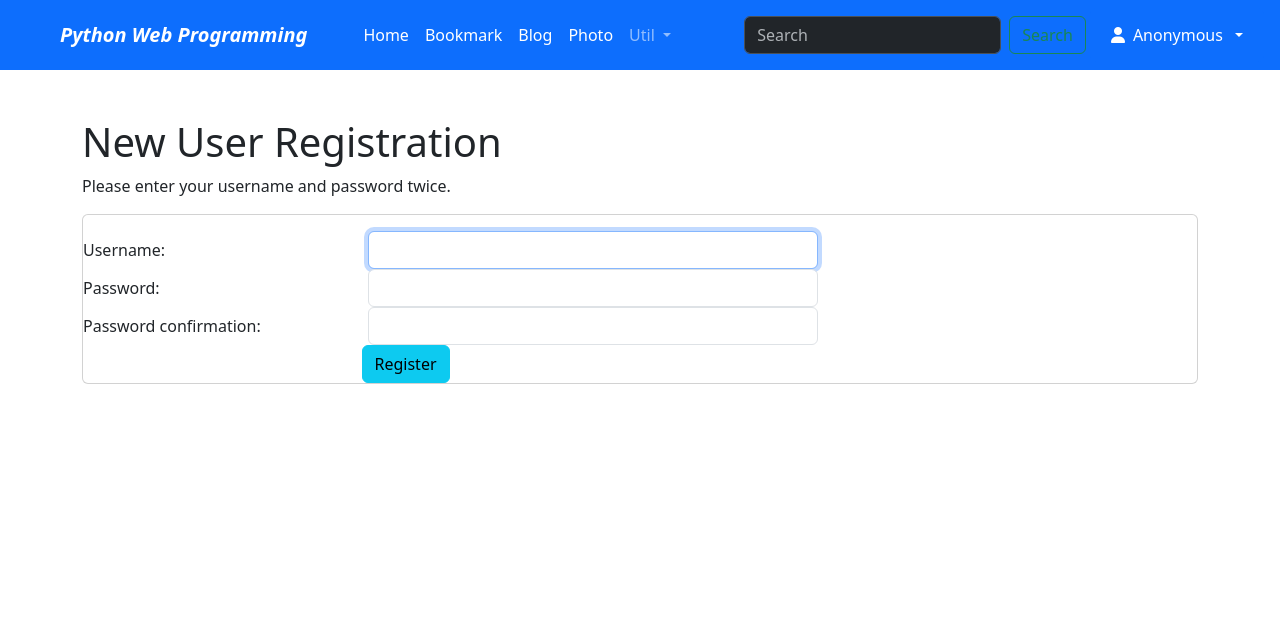
After one commit to lsh18101997/bookmark, a Django app: page /accounts/register/ in a window 1280 px wide. The commit adds this page. Shown: the top 624 px of the page. Run offline with Django 5.2, Linux system fonts and the light colour scheme; some libraries are stand-ins or nearby versions.

Commit message:
modofied photo app, add registration

```diff
--- a/blog/templates/blog/post_all.html
+++ b/blog/templates/blog/post_all.html
@@ -8,7 +8,7 @@
 <h1>BLOG POST LIST</h1>
 <br>
 <div class="row">
-
+    사용자 정보 {{user}}
     {% for post in posts %}
     <div class="card" style="width: 18rem;">
         <div class="card-body">
--- a/config/settings.py
+++ b/config/settings.py
@@ -42,6 +42,7 @@ INSTALLED_APPS = [
     'taggit.apps.TaggitAppConfig',
     'taggit_templatetags2',
     'photo',
+    'widget_tweaks',
 ]
 
 MIDDLEWARE = [
@@ -137,3 +138,7 @@ TAGGIT_LIMIT=50
 
 DISQUS_SHORTNAME = 'lion-blog-site'
 DISQUS_MY_DOMAIN = 'http://127.0.0.1:8000'
+
+LOGIN_REDIRECT_URL='/'
+# LOGIN_URL
+LOGOUT_REDIRECT_URL='/'
--- a/config/urls.py
+++ b/config/urls.py
@@ -19,6 +19,8 @@ from django.urls import path, include
 from config.views import HomeView
 from django.conf.urls.static import static
 from django.conf import settings
+from config.views import UserCreateView, UserCreateDoneTV
+from django.contrib.auth import views as auth_views
 
 urlpatterns = [
     path("", HomeView.as_view(), name="home"),
@@ -26,5 +28,9 @@ urlpatterns = [
     path('bookmark/', include('mybookmark.urls')),
     path('blog/', include('blog.urls')),
     path("photo/", include("photo.urls")),
+    path('accounts/', include('django.contrib.auth.urls')),
+    path('accounts/register/',UserCreateView.as_view(), name='register'),
+    path('accounts/register/done/',UserCreateDoneTV.as_view(), name='register_done'),
+    # path('logout/', auth_views.LoginView.as_view(next_page='home'), name='logout'),
 
 ] + static(settings.MEDIA_URL, document_root = settings.MEDIA_ROOT)
--- a/config/views.py
+++ b/config/views.py
@@ -1,4 +1,17 @@
 from django.views.generic import TemplateView
+# 신규 내용
+from django.views.generic import CreateView
+from django.contrib.auth.forms import UserCreationForm
+from django.urls import reverse_lazy
 
 class HomeView(TemplateView):
-    template_name = 'home.html'
+    template_name="home.html"
+
+# 신규 내용
+class UserCreateView(CreateView):
+    template_name = 'registration/register.html'
+    form_class = UserCreationForm
+    success_url = reverse_lazy('register_done')
+
+class UserCreateDoneTV(TemplateView):
+    template_name = 'registration/register_done.html'
--- /dev/null
+++ b/photo/templates/photo/photo_detail.html
@@ -0,0 +1 @@
+{{object}}
--- a/photo/urls.py
+++ b/photo/urls.py
@@ -5,6 +5,8 @@ from . import views
 app_name = "photo"
 
 urlpatterns = [
-    # path("", views.BookmarkLV.as_view(), name="index"),
-    # path("<int:pk>/", views.BookmarkDV.as_view(), name="detail"),
+    path("", views.AlbumLV.as_view(), name="index"),
+    path("album", views.AlbumLV.as_view(), name="album_list"),
+    path("album/<int:pk>", views.AlbumDV.as_view(), name="album_detail"),
+    path("photo/<int:pk>", views.PhotoDV.as_view(), name="photo_detail"),
 ]
--- a/templates/base.html
+++ b/templates/base.html
@@ -27,7 +27,7 @@
                 <a class="nav-link active" aria-current="page" href="{% url 'blog:index' %}">Blog</a>
               </li>
               <li class="nav-item">
-                <a class="nav-link active" aria-current="page" href="#">Photo</a>
+                <a class="nav-link active" aria-current="page" href="{% url 'photo:index' %}">Photo</a>
               </li>
               <li class="nav-item dropdown">
                 <a class="nav-link dropdown-toggle" href="#" role="button" data-bs-toggle="dropdown" aria-expanded="false">
@@ -45,6 +45,31 @@
               <input class="form-control me-2" type="search" placeholder="Search" aria-label="Search">
               <button class="btn btn-outline-success" type="submit">Search</button>
             </form>
+
+            <ul class="navbar-nav ml-5 mr-5">
+              <li class="nav-item dropdown mx-1 btn btn-primary">
+                  {% if user.is_active %}
+                  <a class="nav-link dropdown-toggle text-white" href="#" data-bs-toggle="dropdown">
+                    <i class="fas fa-user"></i>&ensp;{% firstof user.get_short_name user.get_username %}&ensp;</a>
+                  <div class="dropdown-menu">
+
+                  <form action="{% url 'logout' %}" method="post">
+                      {% csrf_token %}
+                      <button type="submit" class="dropdown-item" >Logout</button>
+                  </form>
+
+                    <a class="dropdown-item" href="{% url 'password_change' %}">Change Password</a>
+                  </div>
+                  {% else %}
+                  <a class="nav-link dropdown-toggle text-white" href="#" data-bs-toggle="dropdown">
+                    <i class="fas fa-user"></i>&ensp;Anonymous&ensp;</a>
+                  <ul class="dropdown-menu">
+                    <a class="dropdown-item" href="{% url 'login' %}">Login</a>
+                    <a class="dropdown-item" href="{% url 'register' %}">Register</a>
+                  </ul>
+                  {% endif %}
+              </li>
+          </ul>
           </div>
         </div>
       </nav>
--- /dev/null
+++ b/templates/registration/register.html
@@ -0,0 +1,47 @@
+{% extends "base.html" %}
+{% load widget_tweaks %}
+
+{% block title %}register.html{% endblock %}
+
+{% block content %}
+
+    <h1>New User Registration</h1>
+    <p class="font-italic">Please enter your username and password twice.</p>
+
+    {% if form.errors %}
+    <div class="alert alert-danger">
+        <div class="font-weight-bold">Wrong! Please correct the error(s) below.</div>
+        {{ form.errors }}
+    </div>
+    {% endif %}
+
+    <form action="." method="post" class="card pt-3">{% csrf_token %}
+
+        <div class="form-group row">
+            {{ form.username|add_label_class:"col-form-label col-sm-3 ml-3 font-weight-bold" }}
+            <div class="col-sm-5">
+                {{ form.username|add_class:"form-control"|attr:"autofocus" }}
+            </div>
+        </div>
+        <div class="form-group row">
+            {{ form.password1|add_label_class:"col-form-label col-sm-3 ml-3 font-weight-bold" }}
+            <div class="col-sm-5">
+                {{ form.password1|add_class:"form-control" }}
+            </div>
+        </div>
+        <div class="form-group row">
+            {{ form.password2|add_label_class:"col-form-label col-sm-3 ml-3 font-weight-bold" }}
+            <div class="col-sm-5">
+                {{ form.password2|add_class:"form-control" }}
+            </div>
+        </div>
+
+        <div class="form-group">
+            <div class="offset-sm-3 col-sm-5">
+                <input type="submit" value="Register" class="btn btn-info"/>
+            </div>
+        </div>
+
+    </form>
+
+{% endblock %}
```
Also changed, not shown: photo/templates/photo/album_detail.html (added, +29 -0 lines), photo/templates/photo/album_list.html (added, +41 -0 lines), photo/views.py (+24 -1 lines), templates/registration/logged_out.html (added, +18 -0 lines), templates/registration/login.html (added, +43 -0 lines), templates/registration/password_change_done.html (added, +12 -0 lines), templates/registration/password_change_form.html (added, +48 -0 lines), templates/registration/register_done.html (added, +14 -0 lines).
